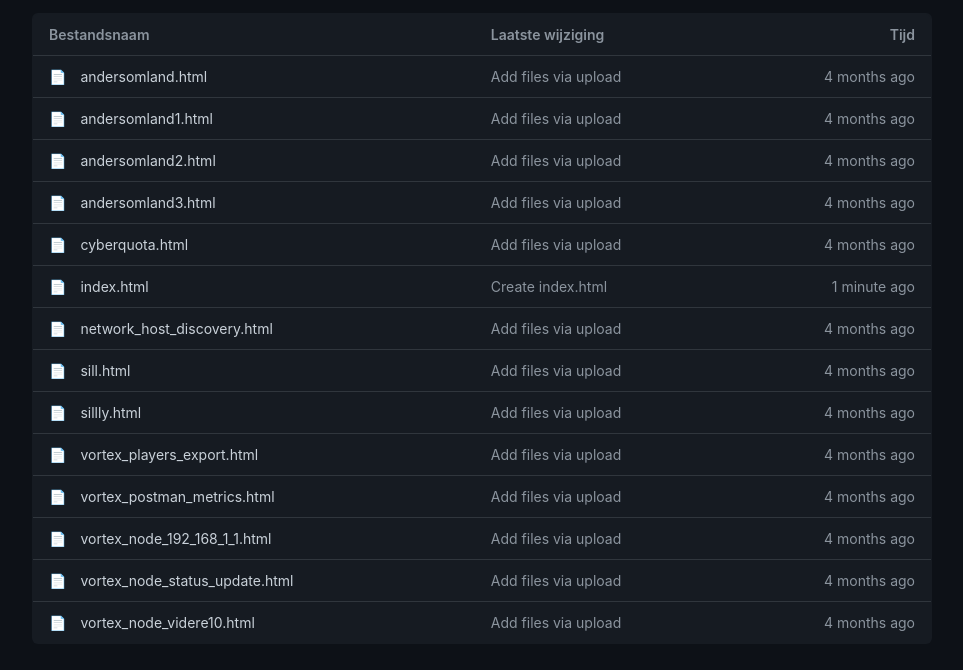
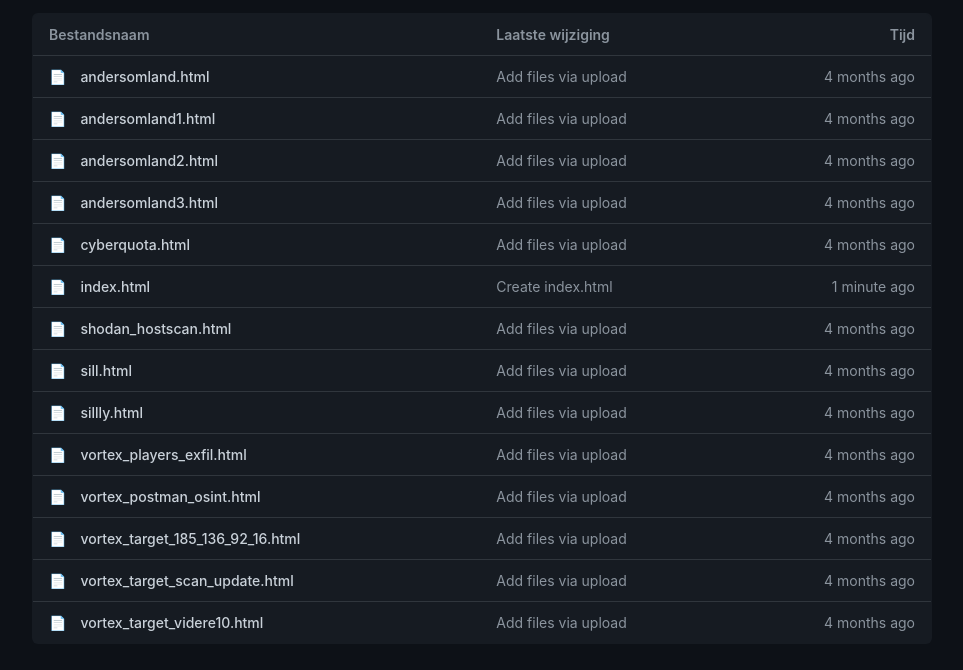
Before and after one commit to goija/videre, a plain HTML site: page social/index.html in a window 1280 px wide. Shown: the part 104-774 px from the top of the page, without its empty margins (158-1121 px from the left). Drawn offline with Linux system fonts and the light colour scheme.

Commit message:
Update title and file links in index.html

```diff
--- a/social/index.html
+++ b/social/index.html
@@ -3,7 +3,7 @@
 <head>
     <meta charset="UTF-8">
     <meta name="viewport" content="width=device-width, initial-scale=1.0">
-    <title>Bestandsbeheer - Repository</title>
+    <title>VORTEX / Index - Repository</title>
     <style>
         :root {
             --bg-color: #0d1117;
@@ -92,6 +92,7 @@
         .file-name {
             color: var(--text-primary);
             text-decoration: none;
+            font-weight: 500;
         }
 
         .file-name:hover {
@@ -133,7 +134,7 @@
     </div>
 
     <script>
-        // Dataset op basis van de aangeleverde structuur (met geneutraliseerde namen)
+        // De originele dataset met de exacte bestandsnamen
         const fileData = [
             { name: "andersomland.html", message: "Add files via upload", time: "4 months ago" },
             { name: "andersomland1.html", message: "Add files via upload", time: "4 months ago" },
@@ -141,14 +142,14 @@
             { name: "andersomland3.html", message: "Add files via upload", time: "4 months ago" },
             { name: "cyberquota.html", message: "Add files via upload", time: "4 months ago" },
             { name: "index.html", message: "Create index.html", time: "1 minute ago" },
-            { name: "network_host_discovery.html", message: "Add files via upload", time: "4 months ago" },
+            { name: "shodan_hostscan.html", message: "Add files via upload", time: "4 months ago" },
             { name: "sill.html", message: "Add files via upload", time: "4 months ago" },
             { name: "sillly.html", message: "Add files via upload", time: "4 months ago" },
-            { name: "vortex_players_export.html", message: "Add files via upload", time: "4 months ago" },
-            { name: "vortex_postman_metrics.html", message: "Add files via upload", time: "4 months ago" },
-            { name: "vortex_node_192_168_1_1.html", message: "Add files via upload", time: "4 months ago" },
-            { name: "vortex_node_status_update.html", message: "Add files via upload", time: "4 months ago" },
-            { name: "vortex_node_videre10.html", message: "Add files via upload", time: "4 months ago" }
+            { name: "vortex_players_exfil.html", message: "Add files via upload", time: "4 months ago" },
+            { name: "vortex_postman_osint.html", message: "Add files via upload", time: "4 months ago" },
+            { name: "vortex_target_185_136_92_16.html", message: "Add files via upload", time: "4 months ago" },
+            { name: "vortex_target_scan_update.html", message: "Add files via upload", time: "4 months ago" },
+            { name: "vortex_target_videre10.html", message: "Add files via upload", time: "4 months ago" }
         ];
 
         const fileListElement = document.getElementById('fileList');
@@ -166,10 +167,11 @@
             files.forEach(file => {
                 const row = document.createElement('tr');
 
+                // Hier is de 'href' aangepast zodat de links daadwerkelijk werken!
                 row.innerHTML = `
                     <td>
                         <span class="file-icon">📄</span>
-                        <a href="#" class="file-name">${file.name}</a>
+                        <a href="${file.name}" class="file-name">${file.name}</a>
                     </td>
                     <td class="commit-message">${file.message}</td>
                     <td class="timestamp">${file.time}</td>
@@ -179,7 +181,7 @@
             });
         }
 
-        // Event listener voor de zoekfunctionaliteit
+        // Event listener voor de zoekfunctionaliteit (filtert live tijdens het typen)
         searchInput.addEventListener('input', (e) => {
             const searchTerm = e.target.value.toLowerCase();
             const filteredFiles = fileData.filter(file =>
@@ -189,7 +191,7 @@
             renderFiles(filteredFiles);
         });
 
-        // Initiele render
+        // Initiele render van de tabel
         renderFiles(fileData);
     </script>
 
```
